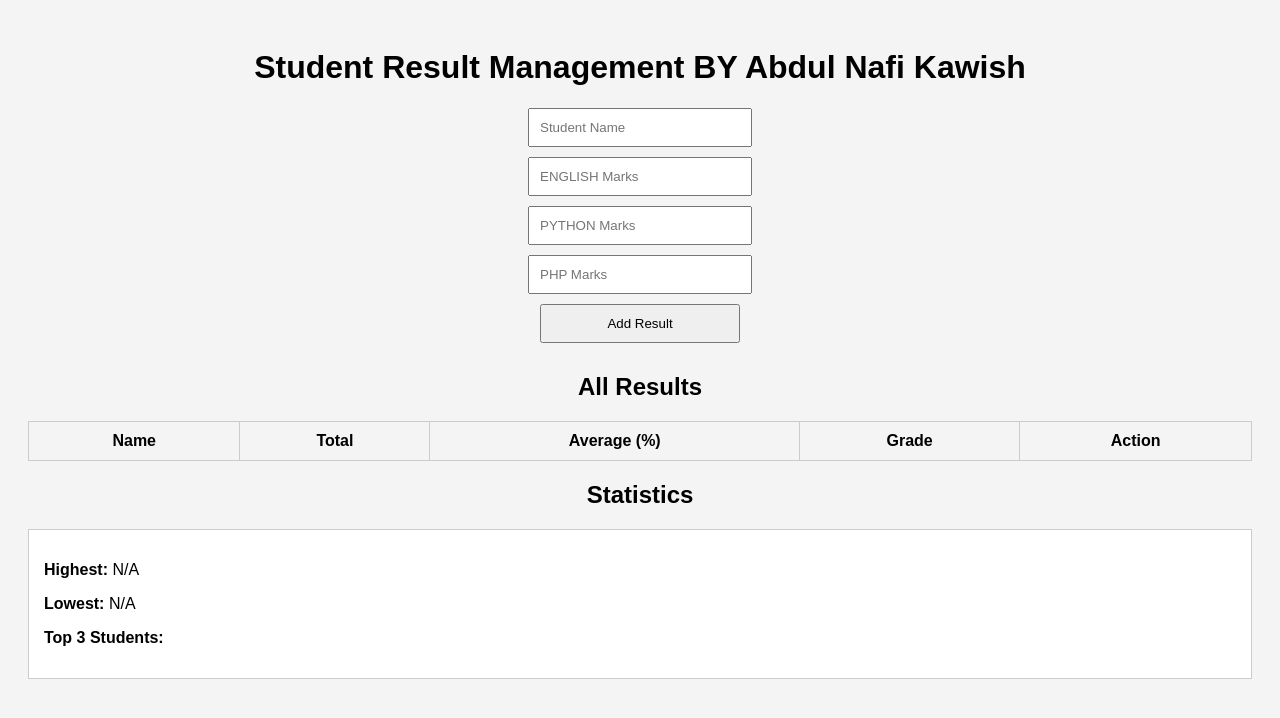
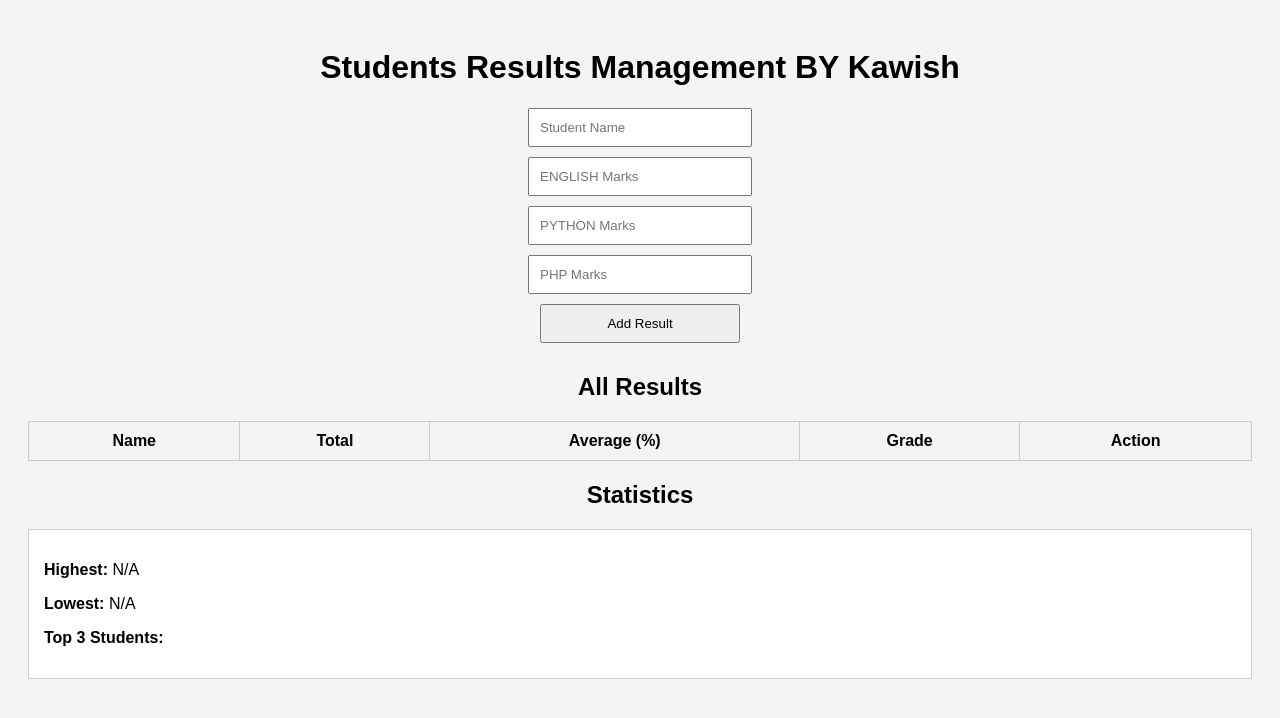
Before and after one commit to AB7kawish/4th-semster-BCA-project-by-kawish, a plain HTML site: page index.html in a window 1280 px wide. Drawn offline with Linux system fonts and the light colour scheme.

Commit message:
Update index.html

```diff
--- a/index.html
+++ b/index.html
@@ -7,7 +7,7 @@
   <link rel="stylesheet" href="style.css">
 </head>
 <body>
-  <h1>Student Result Management BY Abdul Nafi Kawish</h1>
+  <h1>Students Results Management BY Kawish</h1>
 
   <form id="result-form">
     <input type="text" id="name" placeholder="Student Name" required>
```
